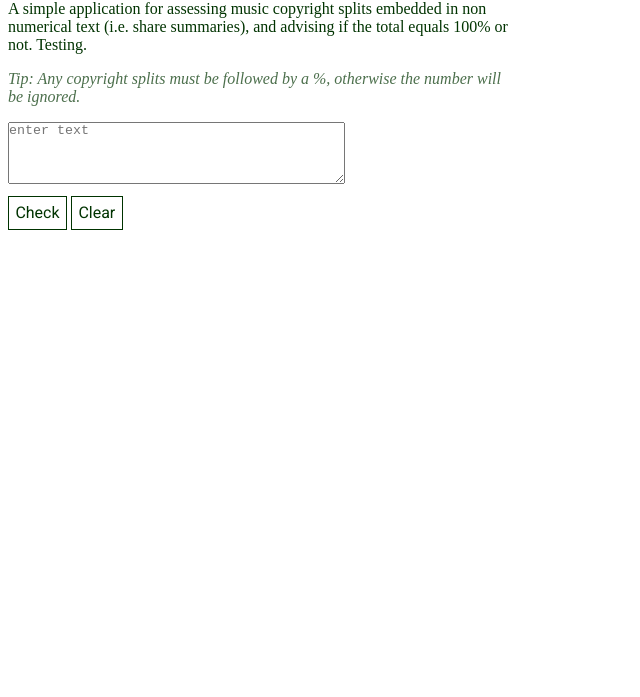
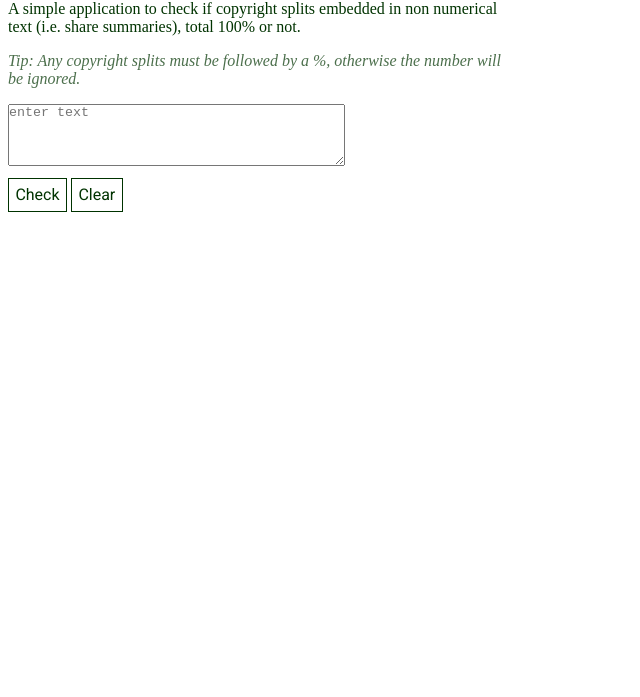
Before and after one commit to nicofitzpatrick/Splits-Calculator, a plain HTML site: page index.html in a window 1280 px wide. Shown: the part 103-800 px from the top of the page, without its empty margins (0-640 px from the left). Drawn offline with Linux system fonts and the light colour scheme; a web font is replaced by a local one.

Commit message:
update description

```diff
--- a/index.html
+++ b/index.html
@@ -18,9 +18,8 @@
     <!-- application name and short description -->
     <h1>Splits Calculator</h1>
     <p>
-      A simple application for assessing music copyright splits embedded in non
-      numerical text (i.e. share summaries), and advising if the total equals
-      100% or not. Testing.
+      A simple application to check if copyright splits embedded in non
+      numerical text (i.e. share summaries), total 100% or not.
     </p>
     <p class="tip">
       Tip: Any copyright splits must be followed by a %, otherwise the number
```
